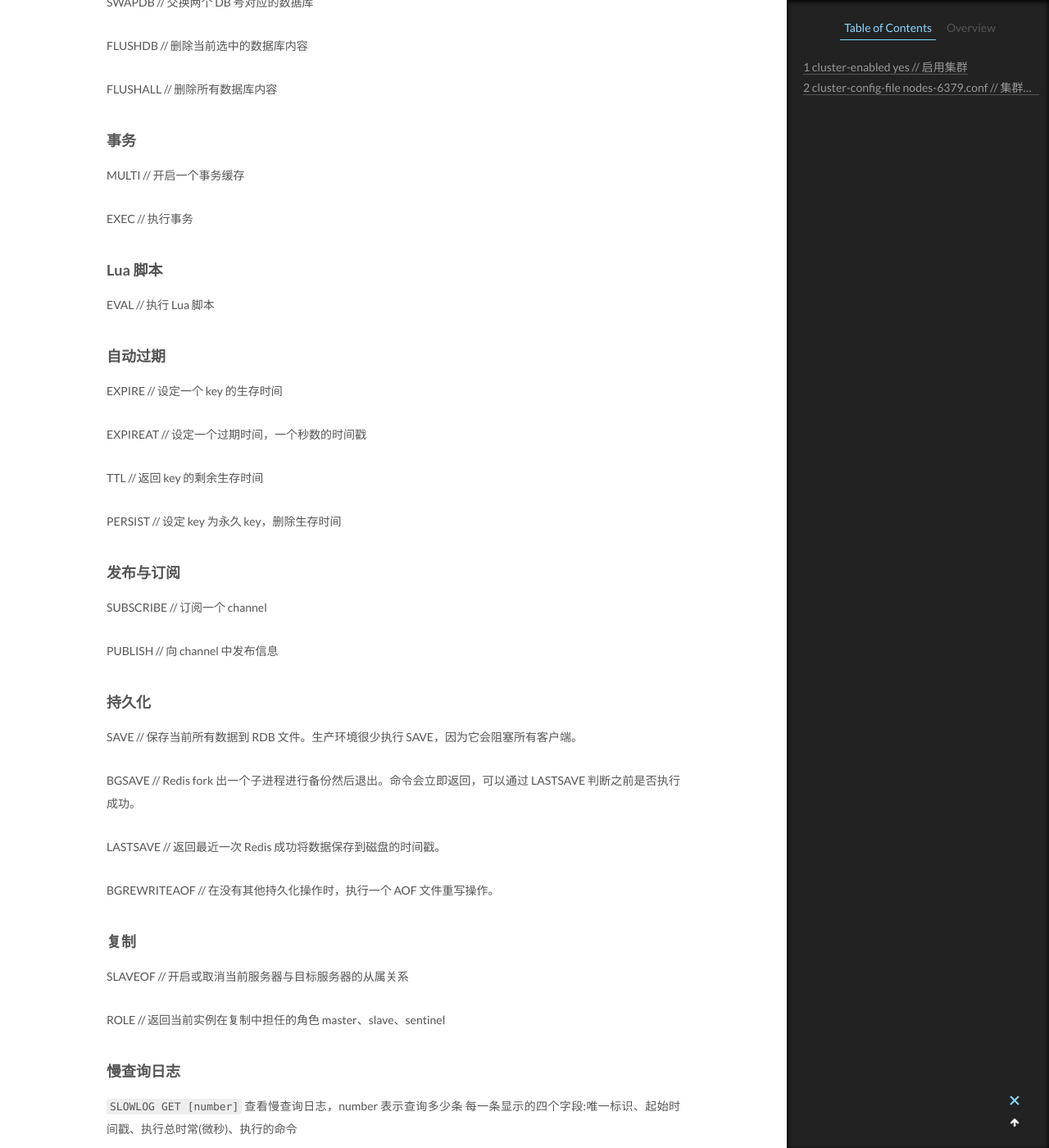
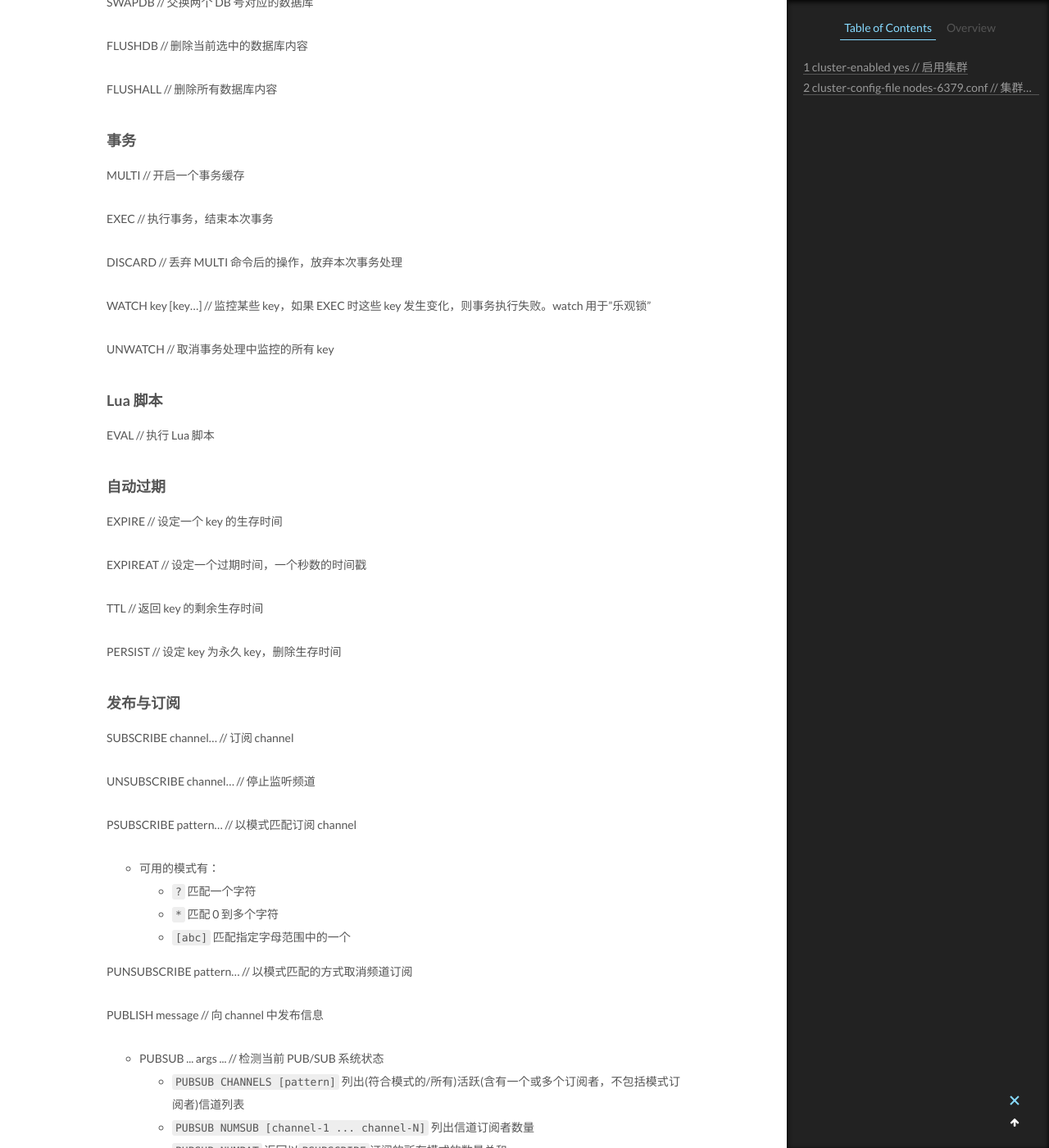
Before and after one commit to CodeHunter2006/CodeHunter2006.github.io, a Jekyll site: the page built from _posts/2018-11-11-Redis_CMD.md, in a window 1280 px wide and 1400 px high, scrolled down 1642 px. Shown: the whole window at 82% size. Built offline with Jekyll 4.4.1, drawn with Linux system fonts in a browser that asks for light colours; some of the changed text lies outside the part shown.

Commit message:
[doc]: add contents.

```diff
--- a/_posts/2018-11-11-Redis_CMD.md
+++ b/_posts/2018-11-11-Redis_CMD.md
@@ -58,7 +58,13 @@ FLUSHALL // 删除所有数据库内容
 
 MULTI // 开启一个事务缓存
 
-EXEC // 执行事务
+EXEC // 执行事务，结束本次事务
+
+DISCARD // 丢弃 MULTI 命令后的操作，放弃本次事务处理
+
+WATCH key [key...] // 监控某些 key，如果 EXEC 时这些 key 发生变化，则事务执行失败。watch 用于"乐观锁"
+
+UNWATCH // 取消事务处理中监控的所有 key
 
 ### Lua 脚本
 
@@ -76,9 +82,25 @@ PERSIST // 设定 key 为永久 key，删除生存时间
 
 ### 发布与订阅
 
-SUBSCRIBE // 订阅一个 channel
+SUBSCRIBE channel... // 订阅 channel
 
-PUBLISH // 向 channel 中发布信息
+UNSUBSCRIBE channel... // 停止监听频道
+
+PSUBSCRIBE pattern... // 以模式匹配订阅 channel
+
+- 可用的模式有：
+  - `?` 匹配一个字符
+  - `*` 匹配 0 到多个字符
+  - `[abc]` 匹配指定字母范围中的一个
+
+PUNSUBSCRIBE pattern... // 以模式匹配的方式取消频道订阅
+
+PUBLISH message // 向 channel 中发布信息
+
+- PUBSUB <subcommand> ... args ... // 检测当前 PUB/SUB 系统状态
+  - `PUBSUB CHANNELS [pattern]` 列出(符合模式的/所有)活跃(含有一个或多个订阅者，不包括模式订阅者)信道列表
+  - `PUBSUB NUMSUB [channel-1 ... channel-N]` 列出信道订阅者数量
+  - `PUBSUB NUMPAT` 返回以`PSUBSCRIBE`订阅的所有模式的数量总和
 
 ### 持久化
 
```
Also changed, not shown: _posts/2019-03-23-HighConcurrency_Redis_NetworkLock.md (+1 -1 lines).
